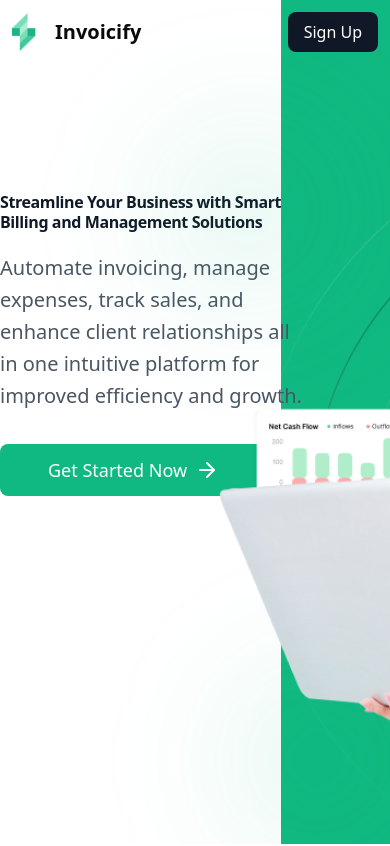
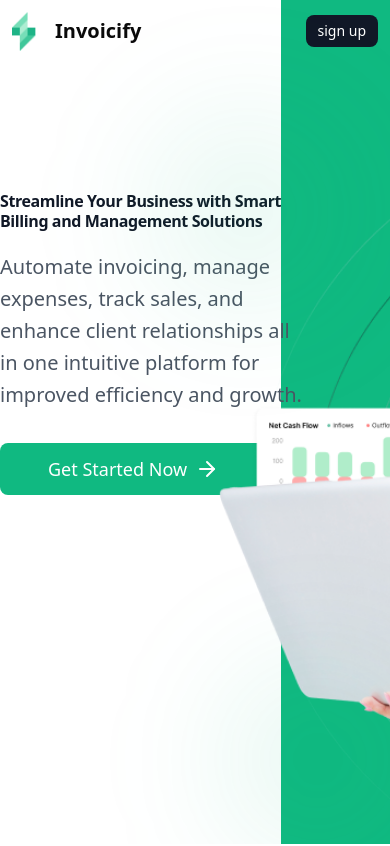
Before and after one commit to sourav0299/invoicify, a Next.js app: page /landing in a window 390 px wide. Shown: the top 846 px of the page. Built offline with nearby package versions, Linux system fonts and the light colour scheme.

Commit message:
Feature:Login

```diff
--- a/app/expenses/page.tsx
+++ b/app/expenses/page.tsx
@@ -299,17 +299,7 @@ const ExpensesManager: React.FC = () => {
             <div className="text-[28px] font-semibold text-gray-900">Expenses List</div>
             <div className="text-gray-500">An Overview of all your transaction over the year.</div>
           </div>
-          <div className="flex gap-3">
-            {selectedExpenses.length > 0 && (
-              <button
-                className="border rounded-lg py-2 px-3 w-full items-start max-w-[241px] font-semibold bg-red-50 text-red-600 border-red-200 flex items-center gap-2"
-                onClick={() => setShowBulkDeleteConfirmation(true)}
-              >
-                <Trash2 size={16} />
-                <div>Delete Selected ({selectedExpenses.length})</div>
-              </button>
-            )}
-          </div>
+          <div className="flex gap-3">{/* Delete button moved below search bar */}</div>
         </div>
       </div>
 
@@ -390,6 +380,24 @@ const ExpensesManager: React.FC = () => {
           onClick={() => setShowModal(true)}
         >
           <div className="">+Add New Expenses</div>
+        </button>
+      </div>
+      <div className="mt-4 mb-2">
+        <button
+          className={`border rounded-lg py-2 px-3 flex items-center gap-2 ${
+            selectedExpenses.length > 0
+              ? "bg-red-50 text-red-600 border-red-200"
+              : "bg-gray-100 text-gray-400 border-gray-200"
+          }`}
+          onClick={() => {
+            if (selectedExpenses.length > 0) {
+              setShowBulkDeleteConfirmation(true)
+            }
+          }}
+          disabled={selectedExpenses.length === 0}
+        >
+          <Trash2 size={16} />
+          <div>Delete Selected ({selectedExpenses.length})</div>
         </button>
       </div>
       <div className="border-[0.5px] bg-white rounded-lg overflow-hidden">
--- a/app/landing/page.tsx
+++ b/app/landing/page.tsx
@@ -88,12 +88,12 @@ export default function landing() {
             <span className="text-xl font-semibold">Invoicify</span>
           </div>
           <div className="flex items-center gap-3">
-            <button className="px-4 py-2 text-white hover:text-gray-200 transition-colors">
-              <Link href="http://invoicify.in/">Log In</Link>
-            </button>
-            <button className="px-4 py-2 bg-gray-900 text-white rounded-lg hover:bg-gray-800 transition-colors">
-              <Link href="http://invoicify.in/">Sign Up</Link>
-            </button>
+          <button className="px-3 py-1.5 sm:px-4 sm:py-2 text-white hover:text-gray-200 transition-colors text-sm sm:text-base">
+  <a href="https://easy-ghost-86.accounts.dev/sign-in?redirect_url=https%3A%2F%2Finvoicify.in%2Fdashboard">Log In</a>
+</button>
+<button className="px-3 py-1.5 sm:px-4 sm:py-2 bg-gray-900 text-white rounded-lg hover:bg-gray-800 transition-colors text-sm sm:text-base">
+  <a href="https://easy-ghost-86.accounts.dev/sign-in?redirect_url=https%3A%2F%2Finvoicify.in%2Fdashboard">sign up</a>
+</button>
           </div>
         </header>
 
--- a/app/product-management/page.tsx
+++ b/app/product-management/page.tsx
@@ -547,15 +547,16 @@ const Modal: React.FC = () => {
         </button>
       </div>
       <div className="flex items-center justify-between gap-3 mt-4">
-        {selectedProducts.length > 0 && (
         <button
-            className="border rounded-lg py-2 px-4 bg-red-500 text-white flex items-center gap-2"
+          className={`border rounded-lg py-2 px-4 flex items-center gap-2 ${
+            selectedProducts.length > 0 ? "bg-red-500 text-white" : "bg-gray-200 text-gray-500"
+          }`}
           onClick={handleBulkDelete}
+          disabled={selectedProducts.length === 0}
         >
           <Trash2 className="h-4 w-4" />
           Delete Selected ({selectedProducts.length})
         </button>
-        )}
       </div>
       <div className="border-[0.5px]">
         <div className="overflow-x-auto">
--- a/middleware.ts
+++ b/middleware.ts
@@ -1,6 +1,6 @@
-import { clerkMiddleware, createRouteMatcher } from '@clerk/nextjs/server'
+import { clerkMiddleware, createRouteMatcher } from "@clerk/nextjs/server"
 
-const isPublicRoute = createRouteMatcher(['/sign-in(.*)', '/sign-up(.*)', '/landing'])
+const isPublicRoute = createRouteMatcher(["/", "/sign-in(.*)", "/sign-up(.*)"])
 
 export default clerkMiddleware(async (auth, request) => {
   if (!isPublicRoute(request)) {
@@ -11,8 +11,8 @@ export default clerkMiddleware(async (auth, request) => {
 export const config = {
   matcher: [
     // Skip Next.js internals and all static files, unless found in search params
-    '/((?!_next|[^?]*\\.(?:html?|css|js(?!on)|jpe?g|webp|png|gif|svg|ttf|woff2?|ico|csv|docx?|xlsx?|zip|webmanifest)).*)',
+    "/((?!_next|[^?]*\\.(?:html?|css|js(?!on)|jpe?g|webp|png|gif|svg|ttf|woff2?|ico|csv|docx?|xlsx?|zip|webmanifest)).*)",
     // Always run for API routes
-    '/(api|trpc)(.*)',
+    "/(api|trpc)(.*)",
   ],
 }
```
Lines whose indentation alone changed are shown as unchanged.
